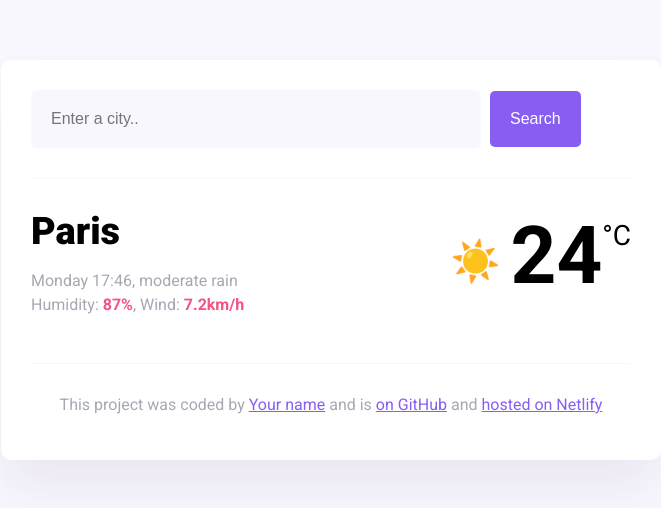
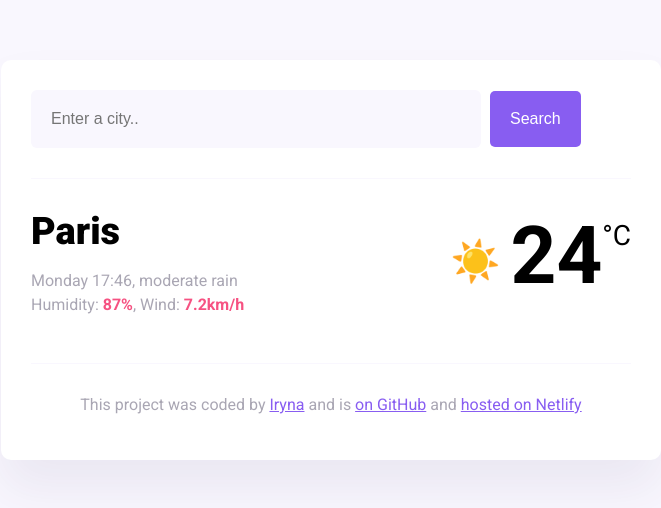
Before and after one commit to IrynaKhandoniak/week-6-homework, a plain HTML site: page index.html in a window 1280 px wide. Shown: the whole page, without its empty margins (309-970 px from the left). Drawn offline with nearby package versions, Linux system fonts and the light colour scheme.

Commit message:
updated html and js

```diff
--- a/index.html
+++ b/index.html
@@ -47,7 +47,7 @@
       <footer>
         <p>
           This project was coded by
-          <a href="#" target="_blank">Your name</a> and is
+          <a href="#" target="_blank">Iryna</a> and is
           <a href="#" target="_blank"> on GitHub</a> and
           <a href="#" target="_blank">hosted on Netlify</a>
         </p>
```
Also changed, not shown: package.json (deleted, +0 -16 lines).
